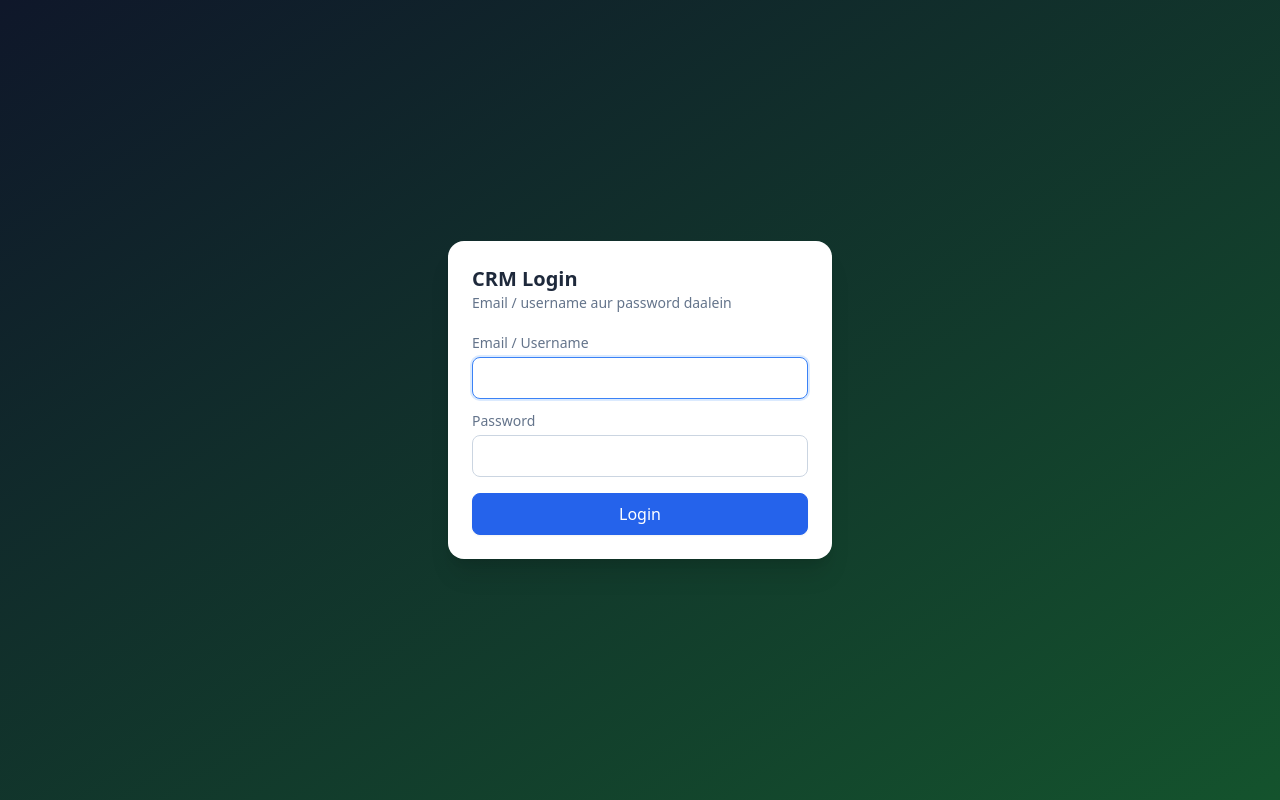
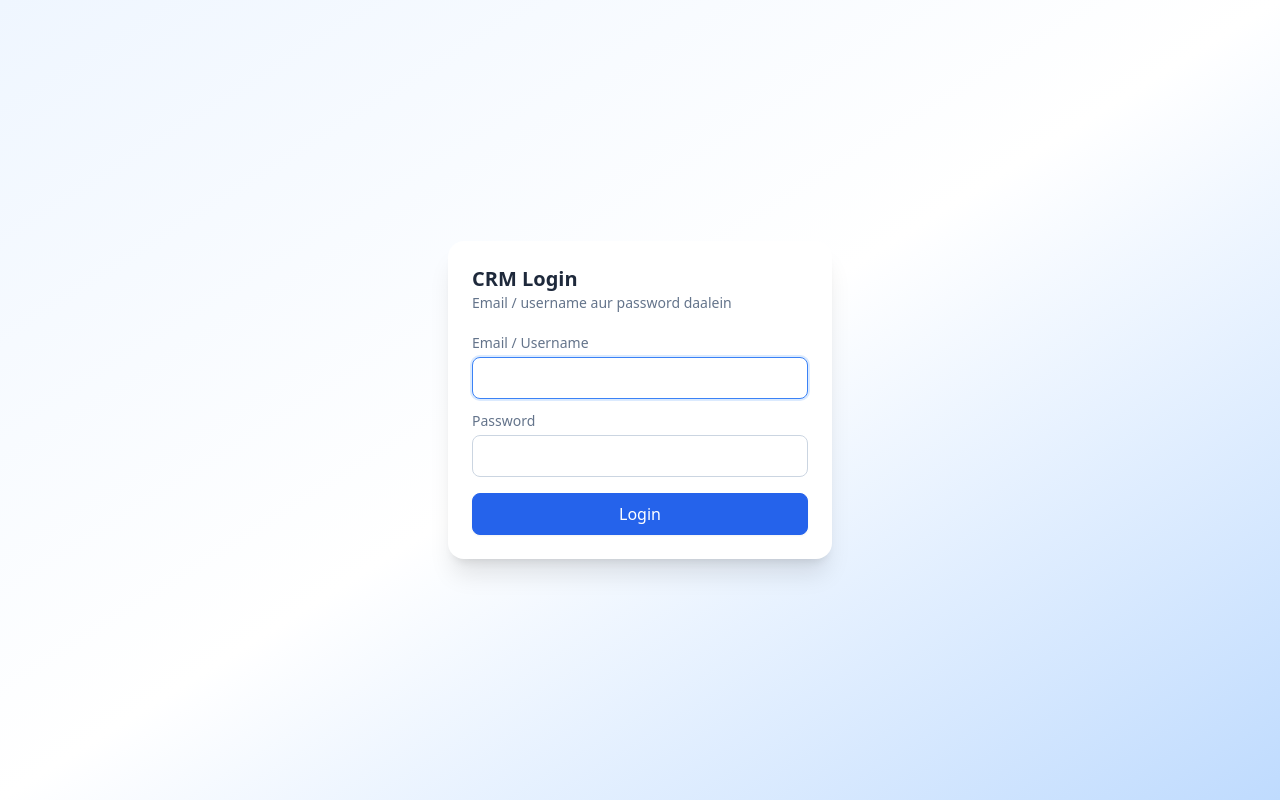
Before and after one commit to skhirnval-code/Jeevan-ayurveda-CRM-1, a Next.js app: page /login in a window 1280 px wide. Built offline with nearby package versions, Linux system fonts and the light colour scheme.

Commit message:
White-blue theme (login)

```diff
--- a/src/app/login/page.tsx
+++ b/src/app/login/page.tsx
@@ -21,7 +21,7 @@ export default function LoginPage() {
   }
 
   return (
-    <div className="flex min-h-screen items-center justify-center bg-gradient-to-br from-slate-900 to-green-900 p-4">
+    <div className="flex min-h-screen items-center justify-center bg-gradient-to-br from-blue-50 via-white to-blue-200 p-4">
       <form onSubmit={submit} className="w-full max-w-sm rounded-2xl bg-white p-6 shadow-xl dark:bg-slate-800">
         <h1 className="text-xl font-bold">CRM Login</h1>
         <p className="mb-5 text-sm text-slate-500">Email / username aur password daalein</p>
```
